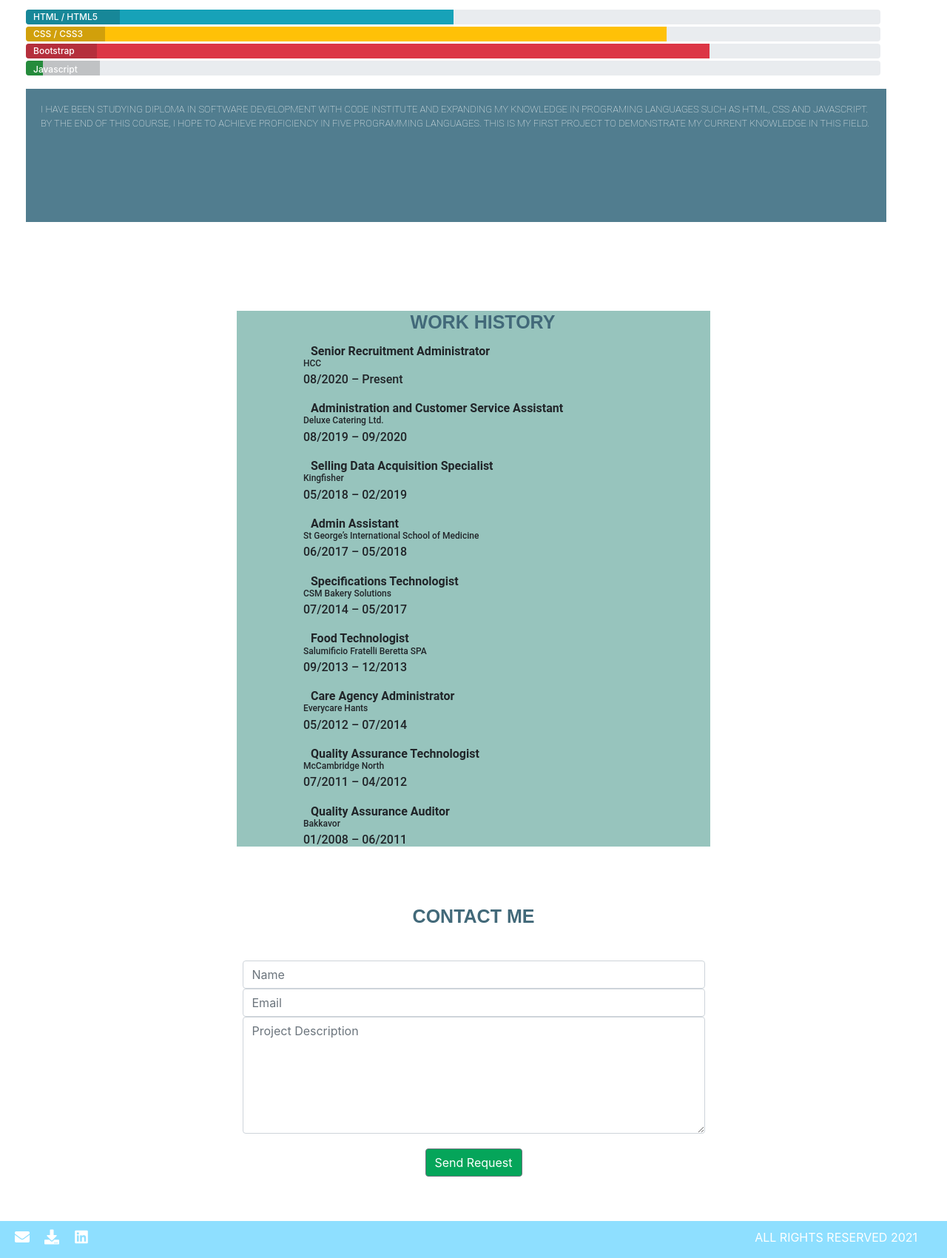
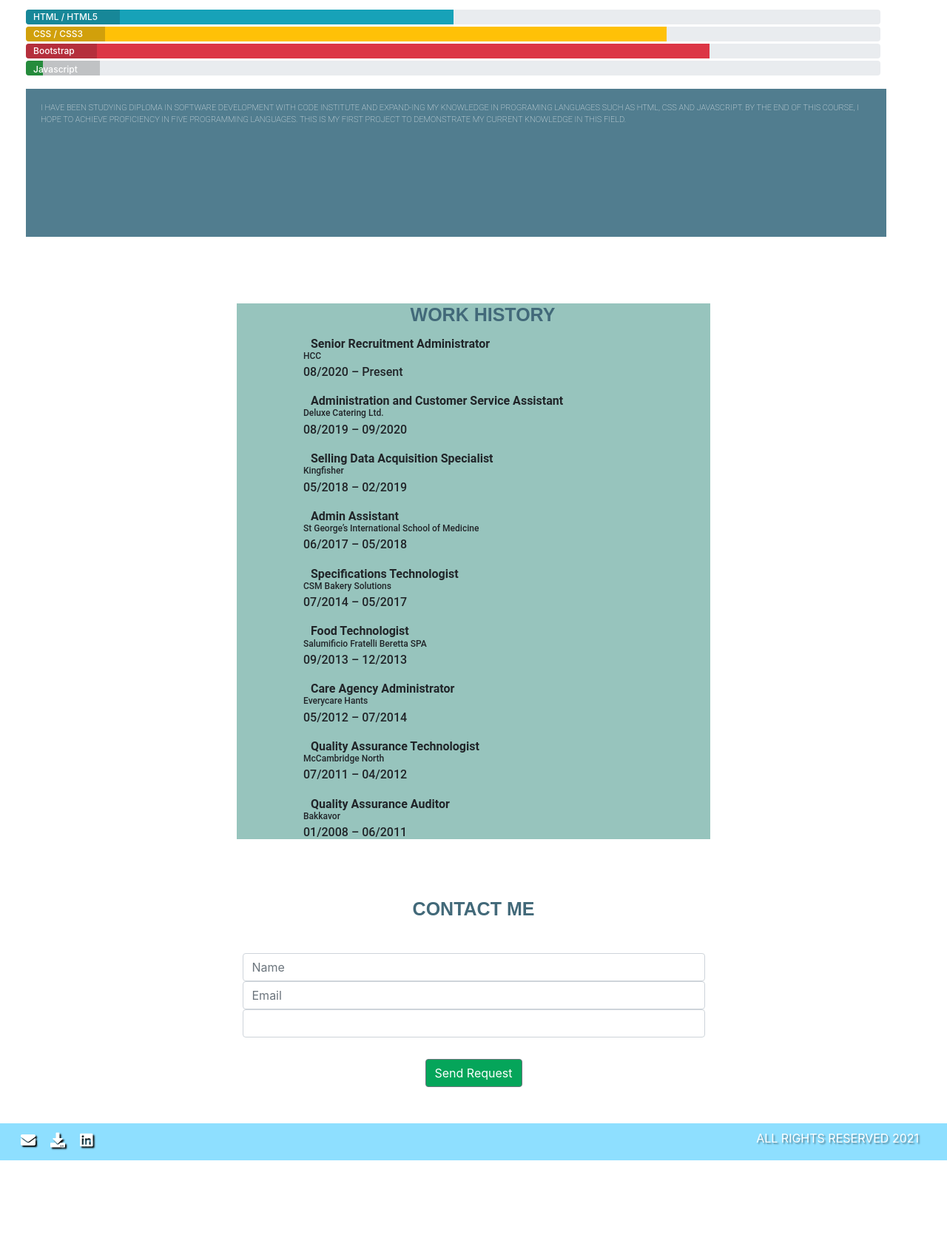
Before and after one commit to Megbe/MB-resume-milestone1, a plain HTML site: page index.html in a window 1280 px wide. Shown: the part 667-2367 px from the top of the page at 74% size. After the commit the page ends 2235 px from the top, so only its background shows below. Drawn offline with nearby package versions, Linux system fonts and the light colour scheme.

Commit message:
Correct errors in footer validated with 2 warnings

```diff
--- a/assets/css/style.css
+++ b/assets/css/style.css
@@ -76,15 +76,15 @@ color: #fff;
     border-radius: .25rem;
 }
 
-.col-md-12 {
+.skillsid {
     padding-right: 7px;
+
 }
 
 /*---------------------------------special paddings/margins/text*/
 h1,h2,h3,h4 {
     margin: 0;
 }
-
 
 
 /*----------------------------------heading*/
@@ -115,17 +115,18 @@ header {
     font-family: "Roboto", sans-serif;
     font-weight: 100;
     font-size: 40px;
+    text-shadow: 2px 2px 2px rgb(0, 0, 0, 0.5);
     padding-top: 5px;
     margin-left: 25px;
     margin-bottom: 10px;
     color: #fff;
 }
 
-
 .title {
     font-family: "Roboto", sans-serif;
     font-weight: 100;
     font-size: 20px;
+    text-shadow: 2px 2px 2px rgb(0, 0, 0, 0.5);
     padding-top: 3px;
     margin-left: 25px;
     margin-bottom: 5px;
@@ -149,7 +150,6 @@ padding-top: 15px
     color: #fff;
 }
 
-
 .inline-block {
     display: inline-block;
 }
@@ -160,7 +160,6 @@ padding-top: 15px
 .bg-color-name-profile {
 height: 130px;
 }
-
 
 /*-------------------------------------Skills/progress bar --------*/
 .skills-heading {
@@ -206,10 +205,10 @@ width: 98%;
 .dev-skills {
 font-family: "Roboto", sans-serif;
 font-weight: 200;
-font-size: 13px;
-height: 180px;
-margin-bottom: 50px;
-padding-bottom: 18px;
+font-size: 11px;
+height: 200px;
+margin-bottom: 40px;
+padding-bottom: 8px;
 padding-top: 18px;
 padding-left: 20px;
 padding-right: 20px;
@@ -225,8 +224,8 @@ padding-right: 20px;
 padding-bottom: 30px;
 padding-top: 0px;
 width: 98%;
+height: 250px;
 }
-
 
 /*-----------------History HEading---------*/
 .color-name-history {
@@ -287,7 +286,6 @@ width: 98%;
 
 /*------------ End of  history Timeline-------*/
 
-
 /*-------------------------------------Contact Form--------*/
 .contact-heading {
     font-family: "Exo", sans-serif;
@@ -316,7 +314,7 @@ width: 98%;
 }
 
 button[type="submit"] {
-    margin-top: 20px;
+    margin-top: 60px;
     margin-bottom: 60px;
     color: #fff;
     background-color: #05a55a;
@@ -340,7 +338,6 @@ footer {
     color: #fff;
     height: 50px;
     margin: 0;
-    text-align: center;
 
 }
 
@@ -349,11 +346,11 @@ footer {
 }
 
 .info i {
-font-size: 15px;
 color: #fff;
 text-align: center;
 padding-top: 5px;
-padding-left: 40px;
+padding-left: 20px;
+text-shadow: 2px 2px 2px rgb(0, 0, 0.75);
 transition: all 0.35s ease-in-out;
 -moz-transition: all 0.35s ease-in-out;
 -webkit-transition: all 0.35s ease-in-out;
@@ -362,71 +359,59 @@ transition: all 0.35s ease-in-out;
 
 .info i:hover {
     color: #05a55a;
-
 }
-
-.resume-pf i {
-font-size: 15px;
+.resume-dov i {
 color: #fff;
 text-align: center;
-padding-top: 20px;
-padding-left: 100px;
+padding-top: 5px;
+padding-left: 20px;
+text-shadow: 2px 2px 2px rgb(0, 0, 0.75);
 transition: all 0.35s ease-in-out;
 -moz-transition: all 0.35s ease-in-out;
 -webkit-transition: all 0.35s ease-in-out;
 -o-transition: all 0.35s ease-in-out;
 }
 
-.resume-pf i:hover {
+.resume-dov i:hover {
     color: #05a55a;
+
 }
 
-.social-link {
-padding-right: 30px;
-}
-
-.social-link li a i {
-    width: 15px;
-    height: 15px;
-    padding-top: 10px;
-    padding-left: 100px;
-    line-height: 12px;
-    font-size: 30px;
+.wayto-li i {
+color: #fff;
 text-align: center;
-    color: #fff;
+padding-top:5px;
+padding-left: 20px;
+text-shadow: 2px 2px 2px rgb(0, 0, 0.75);
 transition: all 0.35s ease-in-out;
 -moz-transition: all 0.35s ease-in-out;
 -webkit-transition: all 0.35s ease-in-out;
 -o-transition: all 0.35s ease-in-out;
 }
 
-.social-link li a i:hover {
+.wayto-li i:hover {
     color: #05a55a;
 }
-
 #footer-details {
-    padding: 10px;
+    padding: 8px;
+    padding-bottom: 0;
 }
-
 
 .general-sub i:hover{
     color: #05a55a;
 
 }
-
 .general-sub {
     width: 40px;
+    color: #fff;
 }
 
 p.text-uppercase {
     margin-left: auto;
     margin-right: 30px;
     width: fit-content;
+    text-shadow: 2px 2px 2px rgb(0, 0, 0, 0.4);
 
 }
 
-.footer-det {
-    height: 50px;
-}
-
 /*---------------------------------------End of footer----------*/
--- a/index.html
+++ b/index.html
@@ -25,7 +25,6 @@
         </div>
         <!--end of image-->
 
-
         <!--Name and title-->
         <div class="row">
             <div class="col-md-6">
@@ -38,13 +37,12 @@
                 <h6 id="st-quote"><em>“In the middle of difficulty lies opportunity” – Albert Einstein</em></h6>
             </div>
 
-
             <div class="col-md-6">
                 <div class="row bg-color-name-profile">
                     <div class="col profile">
                         <p class="profile">Hi, I am Maggie. I have been working within auditing, quality assurance,
-                            writing technical specifications, artwork approval, customer service and business
-                            administration fields for over 14 years. I am currently studying the full stack development
+                            writ-ing technical specifications, artwork approval, customer service and business
+                            administra-tion fields for over 14 years. I am currently studying the full stack development
                             course from Code Institute and looking for the opportunities to progress my web development
                             skills. </p>
                     </div>
@@ -53,7 +51,6 @@
         </div>
     </header>
     <!--End of Name and title-->
-
 
     <!--navbar-->
     <nav class="navbar fixed-top navbar-expand-lg navbar-light bg-light">
@@ -91,14 +88,11 @@
     </nav>
     <!--end of nav bar-->
 
-
     <!--Skills bar-->
     <section class="container-fluid">
-
         <div class="row bg-color-skills"></div>
         <div class="col"></div>
         <p class="skills-heading text-center">SKILLS</p>
-
         <div class="row progress-section">
             <div class="col">
                 <div class="progress">
@@ -136,9 +130,9 @@
     <!--About skills-->
     <div class="container-fluid" id="dev-skillsid">
         <div class="row dev-skills-cl">
-            <div class="col-md-12">
+            <div class="col-md-12 skillsid">
                 <p class="dev-skills">I have been studying Diploma in Software Development with Code Institute and
-                    expanding my knowledge in programing languages such as HTML, CSS and Javascript. By the end of this
+                    expand-ing my knowledge in programing languages such as HTML, CSS and Javascript. By the end of this
                     course, I hope to achieve proficiency in five programming languages. This is my first project to
                     demonstrate my current knowledge in this field. </p>
             </div>
@@ -147,21 +141,18 @@
     <!--End of About skills-->
 
     <!--History heading-->
-    <div class="container-fluid" >
+    <div class="container-fluid">
         <div class="row color-name-history" id="history">
             <div class="col">
-               <p></p>
-
             </div>
         </div>
     </div>
     <!--end of History heading-->
 
-
     <!--timeline-->
     <div class="container-fluid hist-container">
         <div class="timeline">
-            <h1 id="st-workhistoryt"> WORK  HISTORY</h1>
+            <h1 id="st-workhistoryt"> WORK HISTORY</h1>
             <h3 id="st-position1">Senior Recruitment Administrator</h3>
             <h6 id="st-employer1">HCC</h6>
             <h5 id="st-date1">08/2020 – Present </h5>
@@ -202,19 +193,18 @@
     </div>
     <!--end of timeline-->
 
-
     <!--Form-->
     <section class="container-fluid">
-        <div class="row bg-color-contact" id="contact">
+        <div class="row bg-color-contact">
             <div class="col">
-                <p class="contact-heading text-center">CONTACT ME</p>
+                <p class="contact-heading text-center" id="contact">CONTACT ME</p>
                 <div class="center-form">
                     <form>
                         <input type="text" name="name" id="fullname" class="form-control" placeholder="Name" required />
                         <input type="email" name="email" id="emailaddress" class="form-control" placeholder="Email"
                             required />
 
-                        <textarea rows="6" name="projectsummary" id="projectsummary" class="form-control"
+                        <tex-tarea rows="6" name="projectsummary" id="projectsummary" class="form-control"
                             placeholder="Project Description" required></textarea>
 
                         <div class="form-row text-center">
@@ -230,29 +220,26 @@
     </section>
     <!--End of Form-->
 
-
     <!--Footer-->
     <footer class="container-fluid">
         <div class="row footer-det" id="footer-details">
             <div class="col-xs-4">
-                <h5 class="general-sub"><i class="fas fa-envelope" aria-hidden="true"></i></h5>
-                <a href="#" target="_blank" class="info">
+                                <h5><a href="#" target="_blank" class="info general-sub"><i class="fas fa-envelope" aria-hidden="true"></i>
                     <span class="sr-only">Email</span>
-                </a>
+                </a></h5>
             </div>
 
             <div class="col-xs-4">
-                <h5 class="general-sub"><i class="fas fa-download" aria-hidden="true"></i></h5>
-                <a href="assets/cv/placeholder-cv.pdf" target="_blank" class="resume-pf">
+                               <h5><a href="assets/cv/placeholder-cv.pdf" target="_blank" class="general-sub resume-dov"><i class="fas fa-download" aria-hidden="true"></i>
                         <span class="sr-only">Download link</span>
-                </a>
+                    </a></h5>
             </div>
 
             <div class="col-xs-4">
-                <h5 class="general-sub"><i class="fab fa-linkedin" aria-hidden="true"></i></h5>
-                        <a href="https://www.linkedin.com/login" target="_blank">
+               <h5><a href="https://www.linkedin.com/login" target="_blank" class="general-sub wayto-li"><i class="fab fa-linkedin"
+                            aria-hidden="true"></i>
                         <span class="sr-only">LinkedIn</span>
-                        </a>
+                    </a></h5>
             </div>
 
             <div class="col-xs-4"></div>
```
Lines whose indentation alone changed are shown as unchanged.
